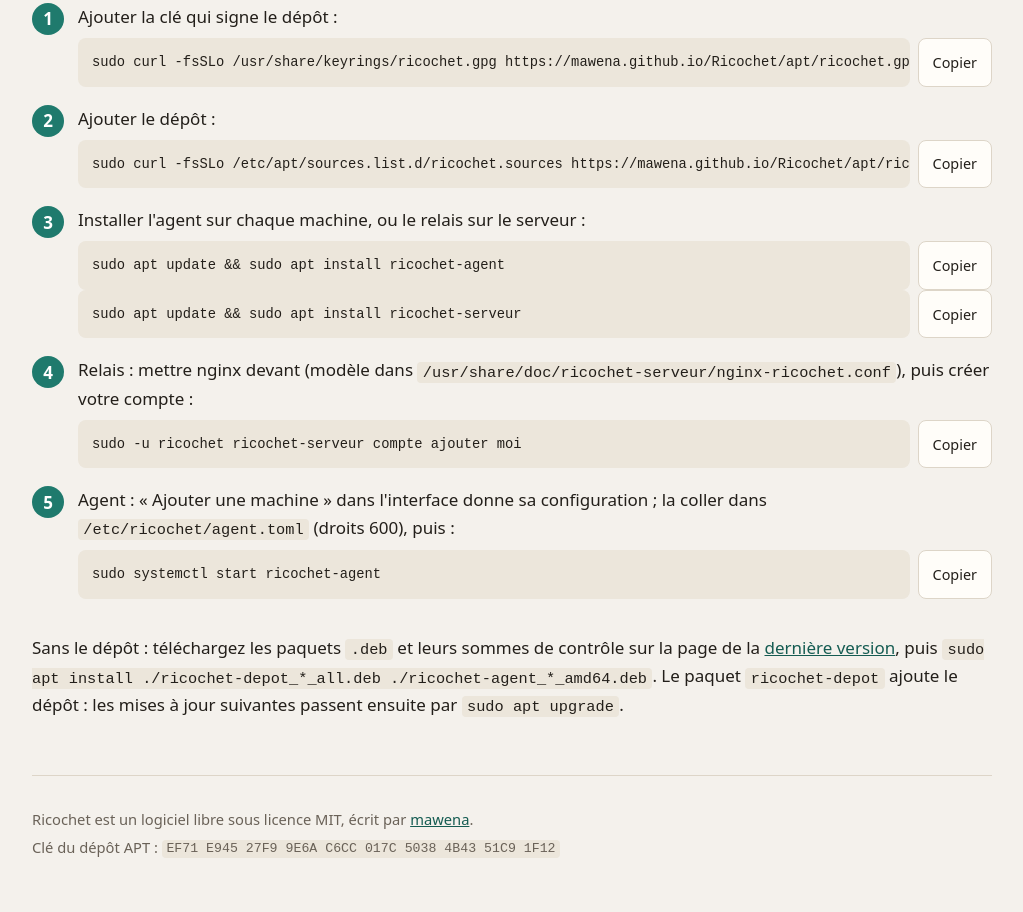
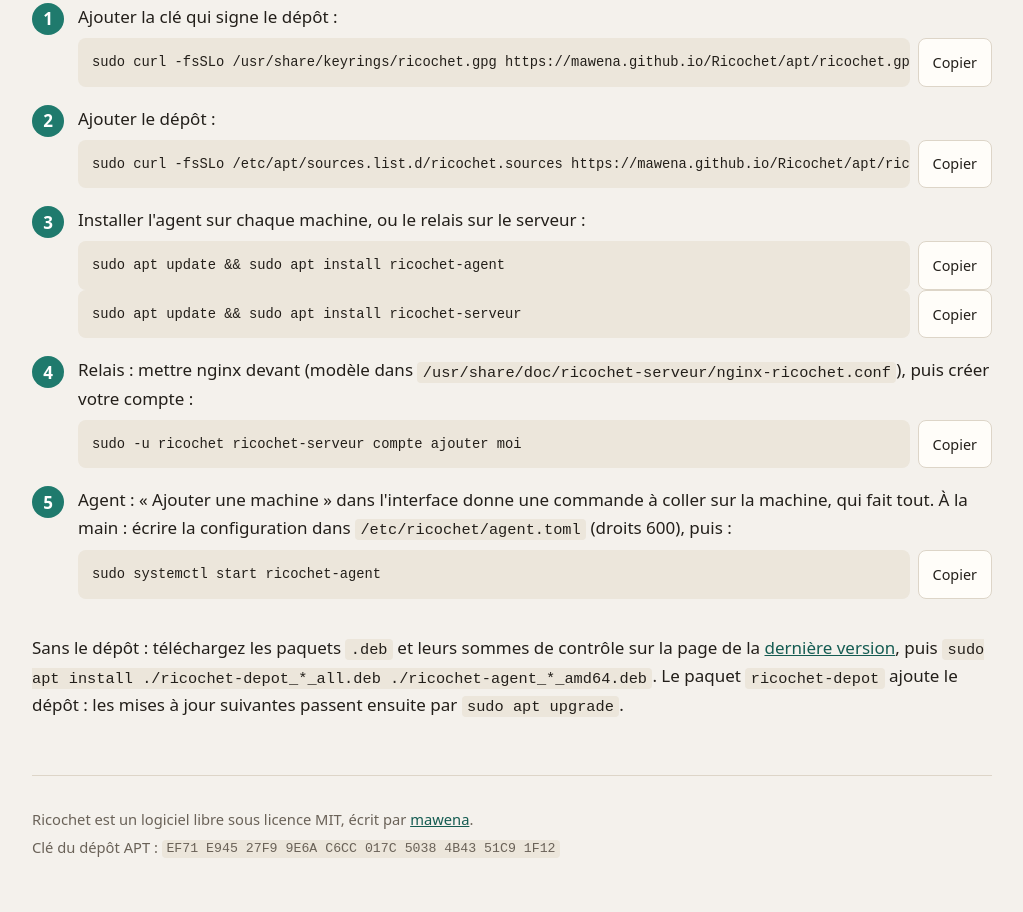
Before and after one commit to mawena/Ricochet, a plain HTML site: page index.html in a window 1280 px wide. Shown: the part 1401-2313 px from the top of the page, without its empty margins (128-1151 px from the left). Drawn offline with Linux system fonts and the light colour scheme.

```diff
--- a/index.html
+++ b/index.html
@@ -93,7 +93,7 @@
         <div class="commande"><pre><code id="cmd-compte">sudo -u ricochet ricochet-serveur compte ajouter moi</code></pre><button type="button" class="copier" data-cible="cmd-compte">Copier</button></div>
       </li>
       <li>
-        <p>Agent : « Ajouter une machine » dans l'interface donne sa configuration ; la coller dans <code>/etc/ricochet/agent.toml</code> (droits 600), puis :</p>
+        <p>Agent : « Ajouter une machine » dans l'interface donne une commande à coller sur la machine, qui fait tout. À la main : écrire la configuration dans <code>/etc/ricochet/agent.toml</code> (droits 600), puis :</p>
         <div class="commande"><pre><code id="cmd-agent">sudo systemctl start ricochet-agent</code></pre><button type="button" class="copier" data-cible="cmd-agent">Copier</button></div>
       </li>
     </ol>
```
Also changed, not shown: 10 other files.
